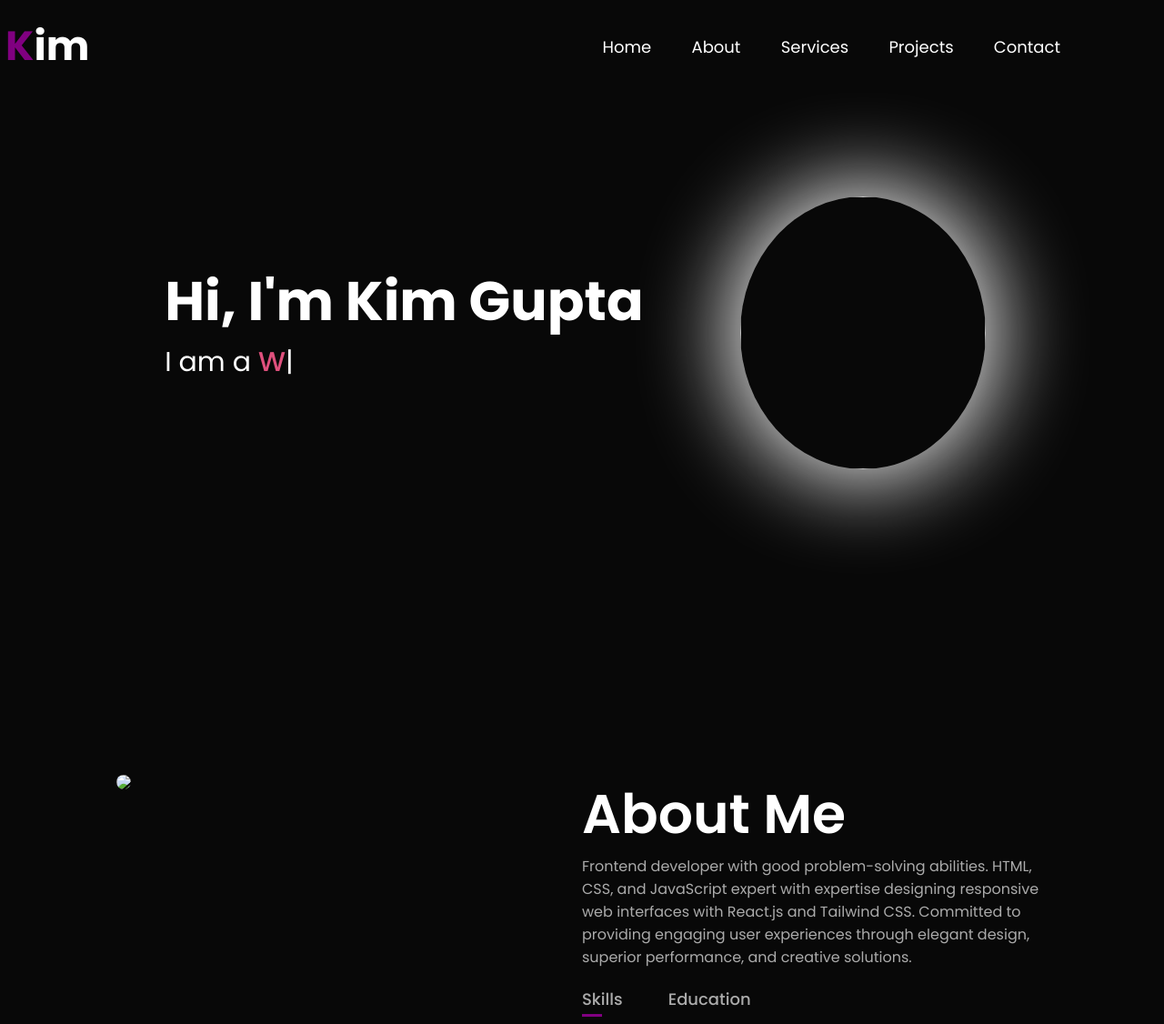
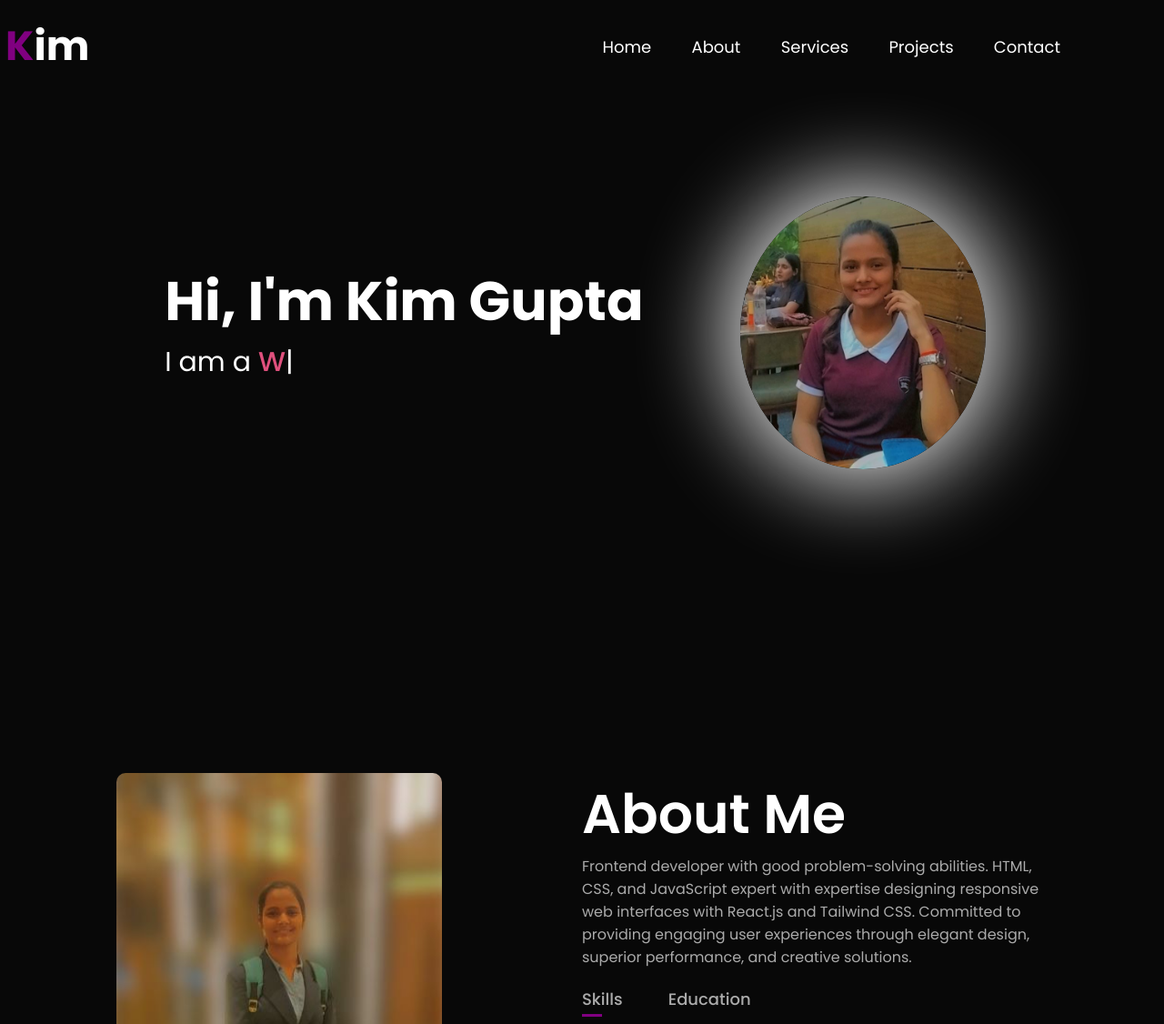
Before and after one commit to kimgupta/My-Portfolio, a plain HTML site: page index.html in a window 1280 px wide. Shown: the top 1126 px of the page at 91% size. Drawn offline with nearby package versions, Linux system fonts and the light colour scheme; the site is published under a folder, as on GitHub Pages, so addresses that start at the root find nothing.

Commit message:
Update index.html

```diff
--- a/index.html
+++ b/index.html
@@ -36,7 +36,7 @@
             <h1>Hi, I'm Kim Gupta</h1>
             I am a <span class="role"></span>
           </div>
-          <img src="/images/kim1.jpg" width="270" height="300" loading="lazy"/>
+          <img src="images/kim1.jpg" width="270" height="300" loading="lazy"/>
         </div>
       </div>
     </div>
@@ -46,7 +46,7 @@
       <div class="container">
         <div class="row">
           <div class="about-col-1">
-            <img src="/images/kim2.jpg" loading="lazy"/>
+            <img src="images/kim2.jpg" loading="lazy"/>
           </div>
           <div class="about-col-2">
             <div class="sub-title">About Me</div>
@@ -164,7 +164,7 @@
             </div>
           </div>
           <div class="work">
-            <img src="images/Calculater.jpg" />
+            <img src="images/calculater.jpg" />
             <div class="layer">
               <h3> Calculator </h3>
               <p>
```
